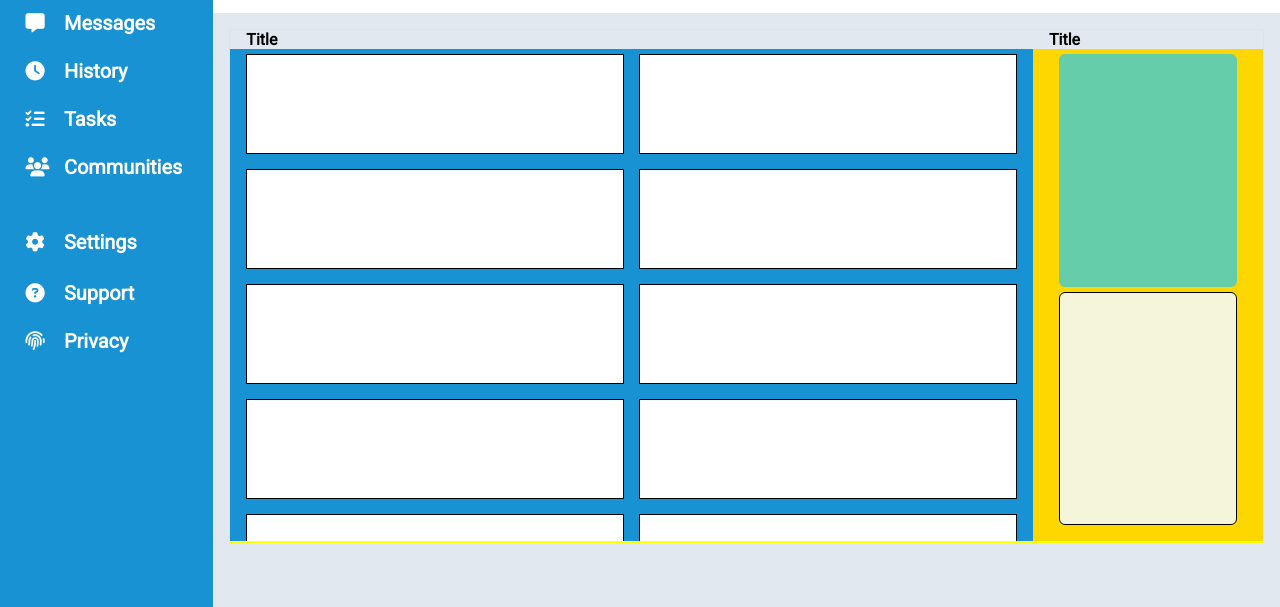
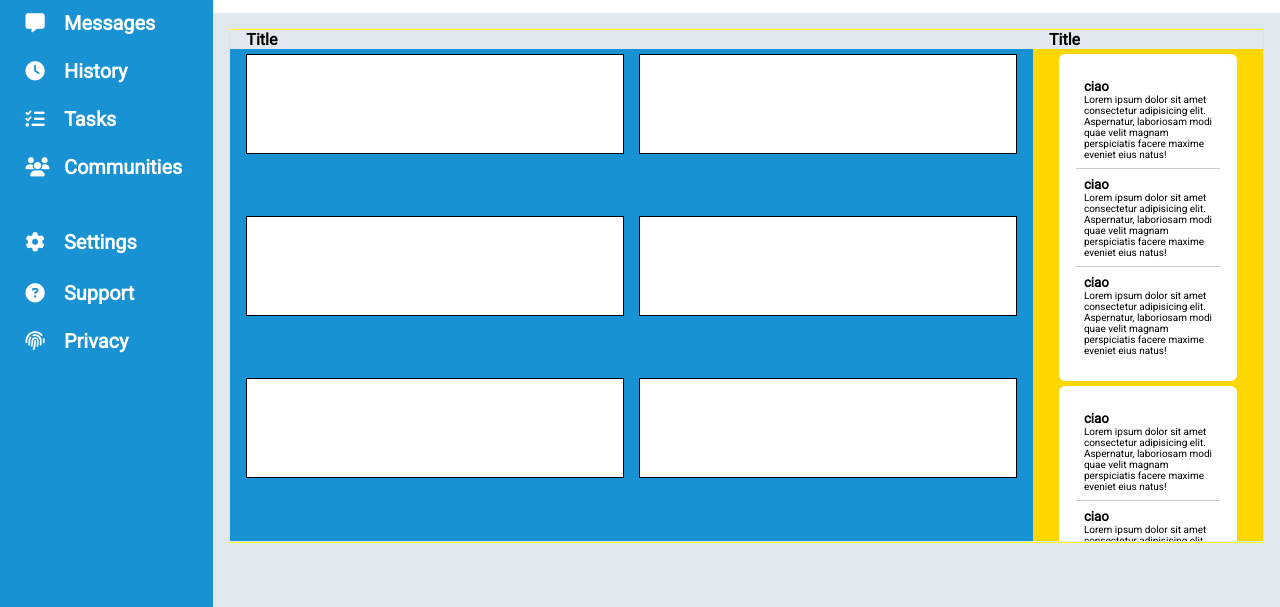
Before and after one commit to pantpad/admin-dashboard, a plain HTML site: page index.html in a window 1280 px wide. Shown: the part 193-800 px from the top of the page. Drawn offline with Linux system fonts and the light colour scheme.

Commit message:
Improve others layout

```diff
--- a/index.html
+++ b/index.html
@@ -84,18 +84,39 @@
                         <div class="box"></div>
                         <div class="box"></div>
                         <div class="box"></div>
-                        <div class="box"></div>
-                        <div class="box"></div>
-                        <div class="box"></div>
-                        <div class="box"></div>
-                        <div class="box"></div>
                     </section>
                 </div>
                 <div class="others-container">
                     <h4>Title</h4>
                     <section class="others">
-                        <div class="announcements-container"></div>
-                        <div class="announcements-container"></div>
+                        <div class="announcements-container">
+                            <div class="announcements-card">
+                                <h5>ciao</h5>
+                                <p>Lorem ipsum dolor sit amet consectetur adipisicing elit. Aspernatur, laboriosam modi quae velit magnam perspiciatis facere maxime eveniet eius natus!</p>
+                            </div>
+                            <div class="announcements-card">
+                                <h5>ciao</h5>
+                                <p>Lorem ipsum dolor sit amet consectetur adipisicing elit. Aspernatur, laboriosam modi quae velit magnam perspiciatis facere maxime eveniet eius natus!</p>
+                            </div>
+                            <div class="announcements-card">
+                                <h5>ciao</h5>
+                                <p>Lorem ipsum dolor sit amet consectetur adipisicing elit. Aspernatur, laboriosam modi quae velit magnam perspiciatis facere maxime eveniet eius natus!</p>
+                            </div>
+                        </div>
+                        <div class="announcements-container">
+                            <div class="announcements-card">
+                                <h5>ciao</h5>
+                                <p>Lorem ipsum dolor sit amet consectetur adipisicing elit. Aspernatur, laboriosam modi quae velit magnam perspiciatis facere maxime eveniet eius natus!</p>
+                            </div>
+                            <div class="announcements-card">
+                                <h5>ciao</h5>
+                                <p>Lorem ipsum dolor sit amet consectetur adipisicing elit. Aspernatur, laboriosam modi quae velit magnam perspiciatis facere maxime eveniet eius natus!</p>
+                            </div>
+                            <div class="announcements-card">
+                                <h5>ciao</h5>
+                                <p>Lorem ipsum dolor sit amet consectetur adipisicing elit. Aspernatur, laboriosam modi quae velit magnam perspiciatis facere maxime eveniet eius natus!</p>
+                            </div>
+                        </div>
                     </section>
                 </div>
             </div>
--- a/style.css
+++ b/style.css
@@ -258,18 +258,31 @@ section.main{
 }
 
 .announcements-container{
-    background-color: mediumaquamarine;
+    background-color: white;
     border: 1px solid transparent;
     border-radius: 6px;
     width: 90%;
     justify-self: center;
+    padding: 1em;
+    display: grid;
+    grid-template-columns: 1fr;
+    grid-template-rows: repeat(3,min-content);
+    align-content: center;
 }
 
-.announcements-container:nth-child(even){
-    background-color: beige;
-    border: 1px solid black;
+.announcements-container p{
+    font-size: 10px;
 }
 
+.announcements-card{
+    background-color: white;
+    padding:8px;
+}
+
+.announcements-card:nth-child(even){
+    border-top: 1px solid #ccc;
+    border-bottom: 1px solid #ccc;
+}
 
 
 /* section.ad{
```
